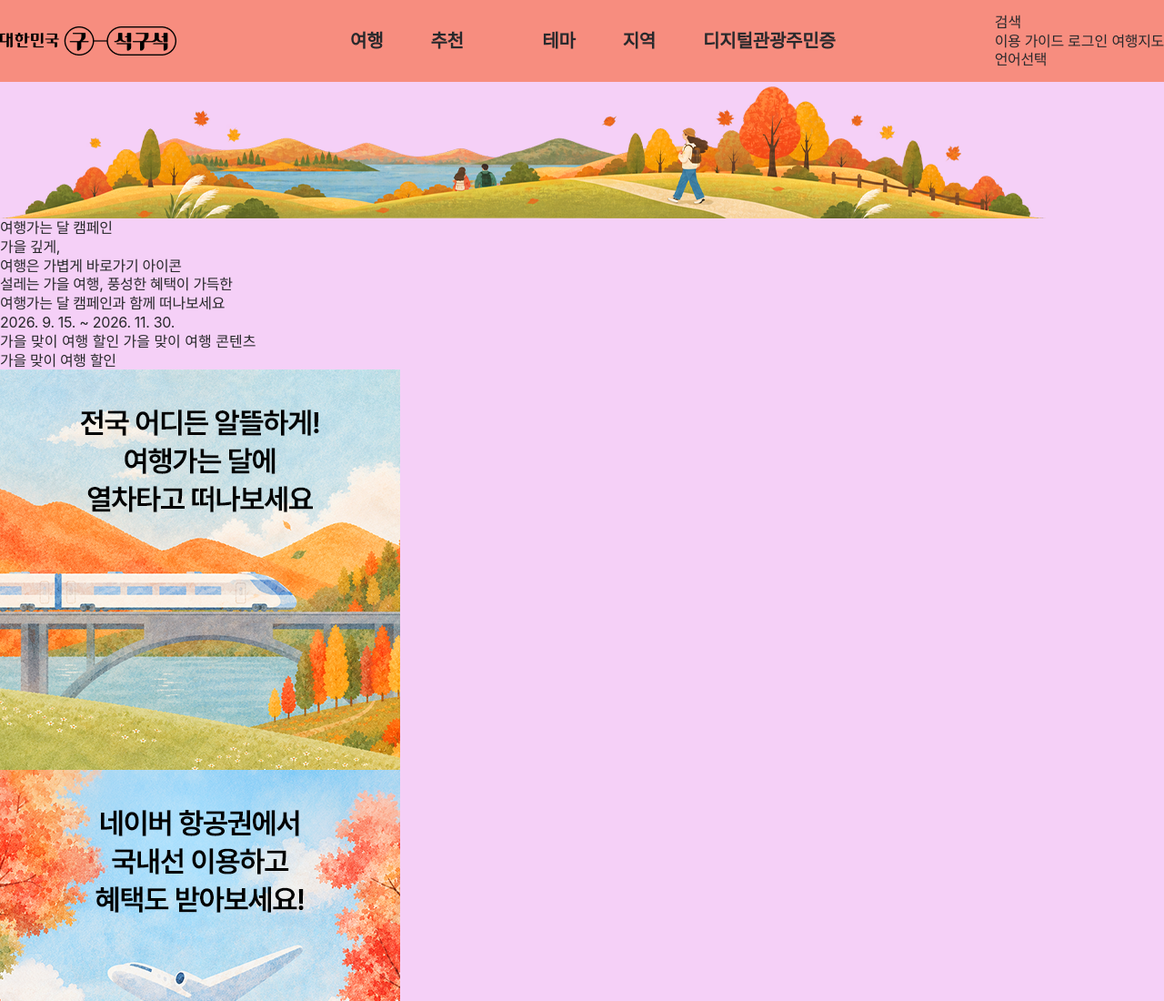
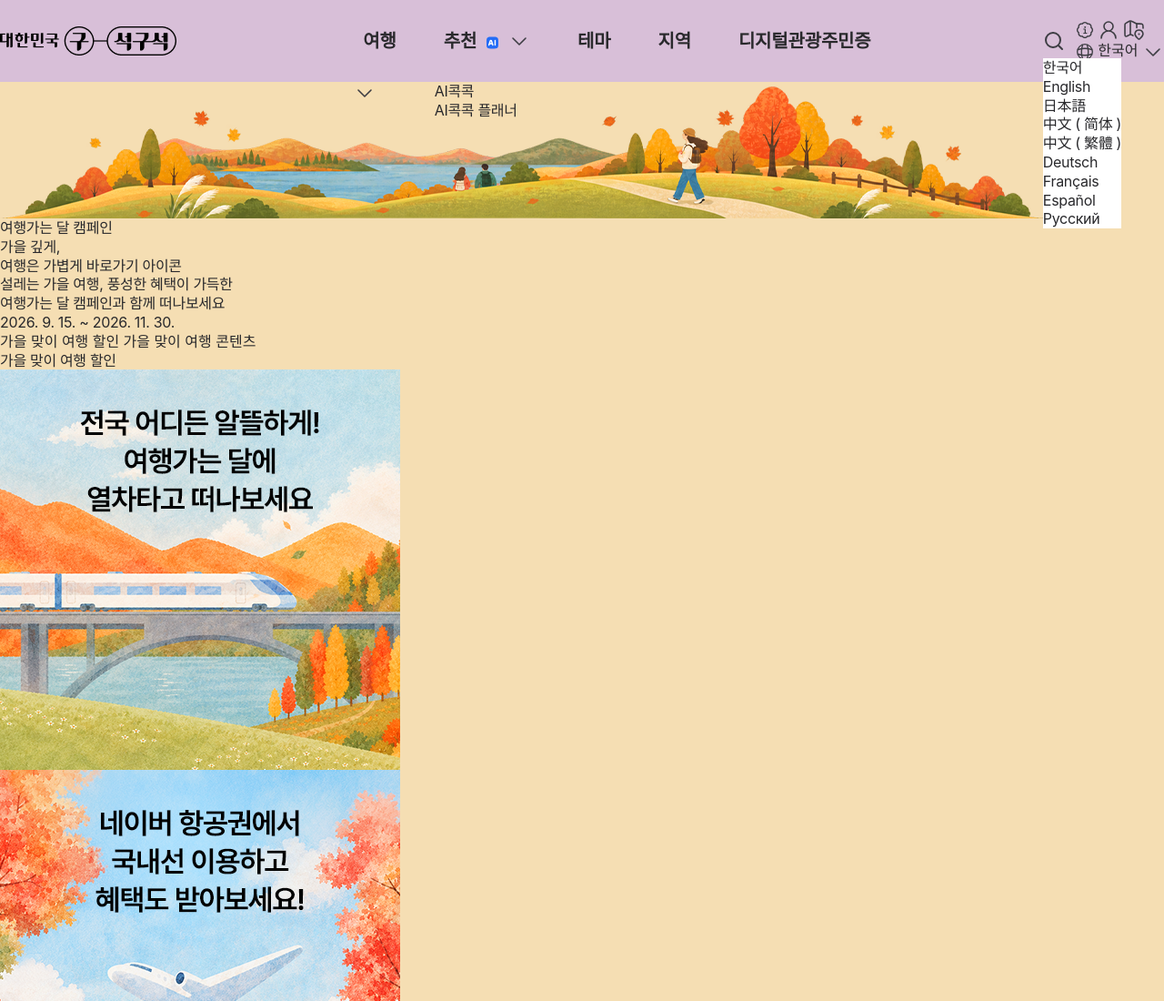
Before and after one commit to jbk3049-wq/css-basic, a plain HTML site: page clone-exercise.html in a window 1280 px wide. Shown: the top 1100 px of the page at 91% size. Drawn offline with Linux system fonts and the light colour scheme.

Commit message:
design: 헤더 유틸 영역  아이콘 배치 및 언어선택 부분 position: absolute 적용해보기

```diff
--- a/clone-exercise.html
+++ b/clone-exercise.html
@@ -24,7 +24,13 @@
           <nav class="nav">
             <ul class="depth1-wrap">
               <li class="depth1-travel">
-                <a href="#" class="depth1-btn">여행</a>
+                <a href="#" class="depth1-btn"> 여행</a>
+                <span class="icon-pg-chevron-md">
+                  <img
+                    src="assets/icons/guide_chevron_dw24.svg"
+                    alt="다운 아이콘"
+                  />
+                </span>
                 <!-- depth2 -->
                 <div class="depth2-wrap" id="depth2-1">
                   <!-- inner -->
@@ -62,7 +68,18 @@
                 </div>
               </li>
               <li class="depth1-tec">
-                <a href="#" class="depth2-wrap" id="depth2-2">추천</a>
+                <a href="#" class="depth2-wrap" id="depth2-2">
+                  추천
+                  <span class="icon-pg-chevron-md">
+                    <img src="assets/icons/text_ai15.svg" alt="ai아이콘" />
+                  </span>
+                  <span class="icon-pg-ai">
+                    <img
+                      src="assets/icons/guide_chevron_dw24.svg"
+                      alt="다운 아이콘"
+                    />
+                  </span>
+                </a>
                 <!-- depth2 -->
                 <div>
                   <!-- sub-1 -->
@@ -88,13 +105,50 @@
           </nav>
 
           <!-- utils -->
-          <div class="utils">
-            <button>검색</button>
-            <div>
-              <a href="#">이용 가이드</a>
-              <button>로그인</button>
-              <a href="#">여행지도</a>
-              <div>언어선택</div>
+          <div class="header-util">
+            <button class="icon-pg btn-search" aria-label="검색">
+              <img src="assets/icons/guide_search24.svg" alt="검색 아이콘" />
+            </button>
+            <div class="utils-sub">
+              <a href="#" aria-label="이용 가이드" class="icon-pg btn-guide">
+                <img
+                  src="assets/icons/menu_info20.svg"
+                  alt="이용가이드 아이콘"
+                />
+              </a>
+              <button aria-label="로그인" class="icon-pg btn-login profile">
+                <img src="assets/icons/login24.svg" alt="로그인 아이콘" />
+              </button>
+              <a href="#" aria-label="여행지도" class="icon-pg btn-map">
+                <img src="assets/icons/travelmap24.svg" alt="여행지도" />
+              </a>
+              <div class="language-warp">
+                <button aria-label="언어선택">
+                  <span class="icon-pg btn-lang">
+                    <img src="assets/icons/lanquage20.svg" alt="언어선택" />
+                  </span>
+                  <span class="language">한국어</span>
+                  <span class="icon-pg-chevron-md">
+                    <img
+                      src="assets/icons/guide_chevron_dw24.svg"
+                      alt="다운 아이콘"
+                    />
+                  </span>
+                </button>
+                <div class="language-layer">
+                  <ul>
+                    <li><a href="#">한국어</a></li>
+                    <li><a href="#">English</a></li>
+                    <li><a href="#">日本語</a></li>
+                    <li><a href="#">中文 ( 简体 )</a></li>
+                    <li><a href="#">中文 ( 繁體 )</a></li>
+                    <li><a href="#">Deutsch</a></li>
+                    <li><a href="#">Français</a></li>
+                    <li><a href="#">Español</a></li>
+                    <li><a href="#">Pусский</a></li>
+                  </ul>
+                </div>
+              </div>
             </div>
           </div>
         </div>
--- a/css/clone_exercise.css
+++ b/css/clone_exercise.css
@@ -8,7 +8,6 @@
 *::after {
   box-sizing: border-box;
 }
-
 html {
   overflow-x: hidden;
 }
@@ -35,7 +34,6 @@ body {
   letter-spacing: -0.02em;
   background-color: #fff;
 }
-
 ul,
 li {
   list-style: none;
@@ -64,34 +62,31 @@ button {
   -webkit-appearance: none;
 }
 button:focus-visible {
-  outline: 2px solid #011aff;
+  outline: 2px solid #000;
   outline-offset: 2px;
 }
 
-/* styleing */
+/* styling */
 .wrap {
-  position: relative;
   width: 100%;
 }
 .header {
   position: relative;
   width: 100%;
   height: 90px;
-  background-color: aqua;
+  background-color: aquamarine;
 }
-
 .header .inner {
-  position: relative;
+  /* position: relative; */
   width: 100%;
   max-width: 1280px;
   height: 100%;
-  background-color: rgb(247, 141, 127);
+  background-color: thistle;
   margin: 0 auto;
   display: flex;
   align-items: center;
   justify-content: space-between;
 }
-
 .logo {
   position: relative;
 }
@@ -105,11 +100,12 @@ button:focus-visible {
   display: flex;
   gap: 32px;
 }
-
 .depth1-travel {
   /* position: relative; */
 }
-.depth1-tec {
+.depth1-btn {
+}
+.depth1-rec {
   /* position: relative; */
 }
 .depth1-theme {
@@ -118,7 +114,7 @@ button:focus-visible {
 .depth1-area {
   /* position: relative; */
 }
-.depth1-type {
+.add-type {
   /* position: relative; */
 }
 
@@ -137,16 +133,42 @@ button:focus-visible {
   display: none;
 }
 
-.util {
+.header-util {
   position: relative;
+  display: flex;
+  height: 38px;
+  align-items: center;
+  gap: 12px;
+}
+.util-sub {
+  position: relative;
+  display: flex;
+  align-items: center;
+  gap: 4px;
+  height: 100%;
+}
+.language-wrap {
+  position: relative;
+  background-color: blueviolet;
+  height: 100%;
+}
+.language-wrap > button {
+  display: flex;
+  align-items: center;
+  height: 100%;
+}
+.language-layer {
+  position: absolute;
+  left: 0;
+  top: 38px;
+  background-color: #fff;
 }
 
 .main {
-  position: relative;
   width: 100%;
-  background-color: rgb(245, 208, 247);
+  background-color: wheat;
 }
 .footer {
   width: 100%;
-  background-color: rgb(254, 255, 198);
+  background-color: violet;
 }
```
Also changed, not shown: assets/icons/guide_search24.svg (added), assets/icons/lanquage20.svg (added), assets/icons/login24.svg (added), assets/icons/menu_info20.svg (added), assets/icons/text_ai15.svg (added), assets/icons/travelmap24.svg (added).
